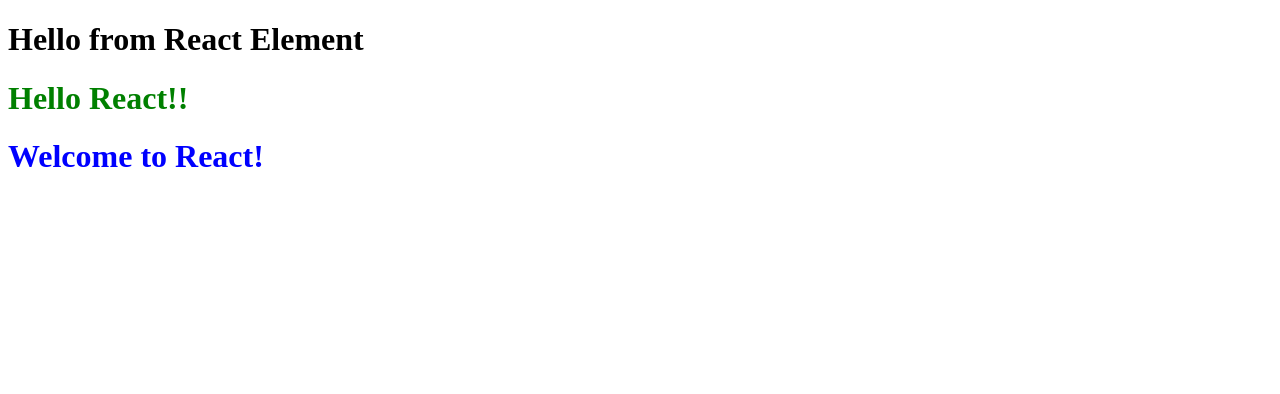
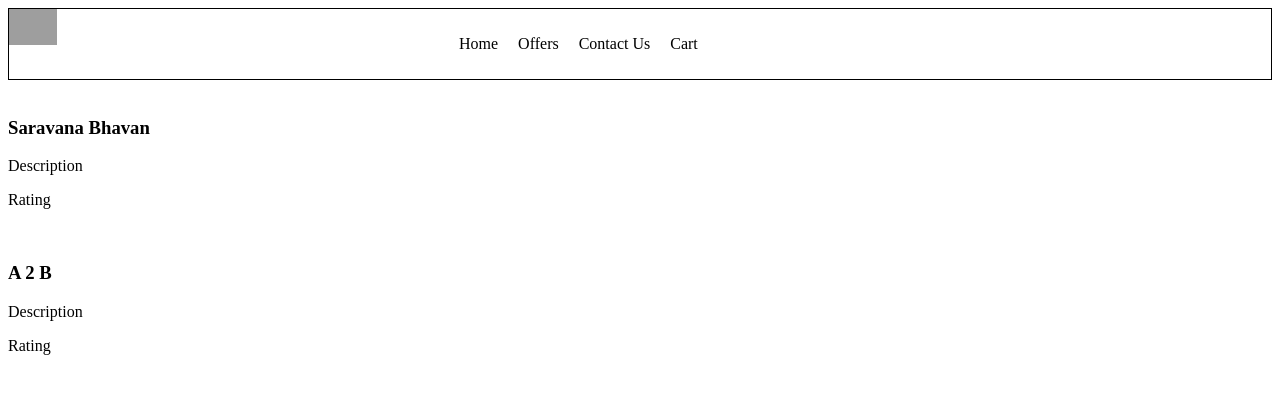
Before and after one commit to MeroshiniRaja/Namaste-React, a React app: page / in a window 1280 px wide. Built offline with nearby package versions, Linux system fonts and the light colour scheme; grey boxes are pictures that could not be loaded.

Commit message:
Episode-04

```diff
--- a/App.js
+++ b/App.js
@@ -1,14 +1,54 @@
 import React from 'react';
 import ReactDOM from 'react-dom/client';
+
+const Header=()=>{
+    return (
+        <div className="header">
+            <div className="logo-container">
+                <img className="logo" src="https://cdn6.f-cdn.com/contestentries/1769335/34201588/5ec220ee4652d_thumb900.jpg"/>
+            </div>
+            <div className="nav-items">
+                <ul>
+                    <li>Home</li>
+                    <li>Offers</li>
+                    <li>Contact Us</li>
+                    <li>Cart</li>
+                </ul>
+            </div>
+        </div>
+    )
+}
+
+const ResCard = ({resName})=>{
+    return (
+    <div className="res-card-container">
+        <img className="res-image" src=""/>
+        <h3>{resName}</h3>
+        <p>Description</p>
+        <p>Rating</p>
+    </div>
+    )
+}
+const resList = [{name:"Saravana Bhavan", id:"123"}, {name:"A 2 B", id:"345"}]
+const Body = ()=>{
+    return (
+        <div className="body-layout">
+            <div className="search-bar"></div>
+            <div className="res-container">
+                {resList.map((res)=> <ResCard key={res.id} resName={res.name}/>
+                )}
+
+            </div>
+        </div>
+    )
+}
+const AppLayout=()=>{
+    return (
+        <div>
+            <Header/>
+            <Body/>
+        </div>
+    )
+}
 const root = ReactDOM.createRoot(document.getElementById("root"));
-const TitleComponent = ()=>(<h1 className="heading" tabIndex="5">Hello React!!</h1>);
-const title = <h1>Hello from React Element</h1>
-const HeadingComponent = ()=>{
-    return (
-    <div id="container">
-        {title}
-        <TitleComponent/>
-        <h1 id="headingComp">Welcome to React!</h1>
-    </div>)
-}
-root.render(<HeadingComponent />);
+root.render(<AppLayout />);
--- a/index.css
+++ b/index.css
@@ -1,7 +1,15 @@
-.heading{
-    color:green;
+.header{
+    display:flex;
+    border: 1px solid black;
+}
+.logo{
+    width:12%;
+}
+.nav-items > ul {
+    display:flex;
 }
 
-#headingComp {
-    color:blue;
+.nav-items > ul > li {
+    margin:10px;
+    list-style-type: none;
 }
```
